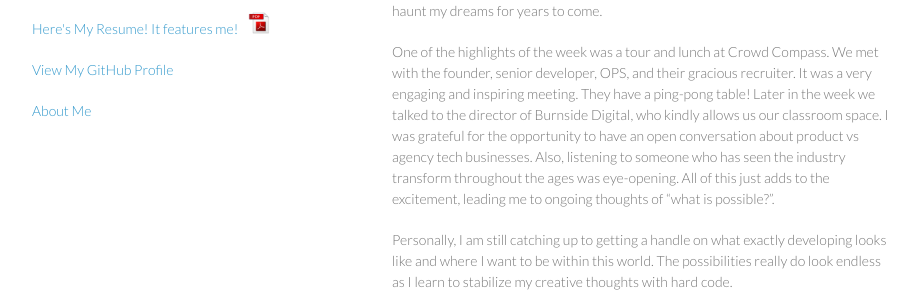
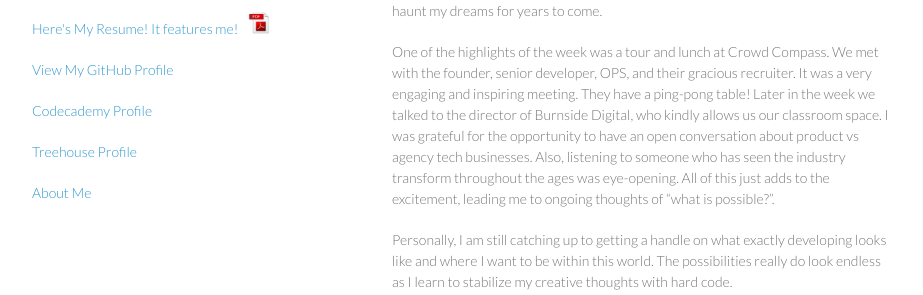
Before and after one commit to fayeishere/fayeishere-old, a Jekyll site: the page built from _posts/2013-02-23-second.markdown, in a window 1280 px wide. Shown: the part 415-710 px from the top of the page, without its empty margins (178-1101 px from the left). Built offline with Jekyll 4.4.1, drawn with Linux system fonts in a browser that asks for light colours; Markdown is read by kramdown in place of the engine named in the settings; comment, search, counter and statistics services are not loaded.

Commit message:
added links

```diff
--- a/_layouts/layout.html
+++ b/_layouts/layout.html
@@ -41,10 +41,11 @@
         <h1><a href="/">fayeishere</a></h1>
         <img src="https://secure.gravatar.com/avatar/a1e4fcf88e90abf819eeaca3500ef215?s=420&d=https://a248.e.akamai.net/assets.github.com%2Fimages%2Fgravatars%2Fgravatar-user-420.png"></img>
         <h2>Faye Purdum</h2>
-        <p><a href="/resume/page.html">Here's My Resume! It features me!</a><a href="/resume/resumeFaye.pdf"><img src="/images/pdf-logo.png" id="pdf"></a></p>
+        <p class="view"><a href="/resume/page.html">Here's My Resume! It features me!</a><a href="/resume/resumeFaye.pdf"><img src="/images/pdf-logo.png" id="pdf"></a></p>
         <p class="view"><a href="https://github.com/fayeishere">View My GitHub Profile</a></p>
+        <p class="view"><a href="http://www.codecademy.com/users/fayeishere">Codecademy Profile</a></p>
+        <p class="view"><a href="http://teamtreehouse.com/fayepurdum">Treehouse Profile</a></p>
         <p class="view"><a href="http://fayeishere.com">About Me</a></p>
-
       </header>
 
       <section>
```
Also changed, not shown: 6 other files.
